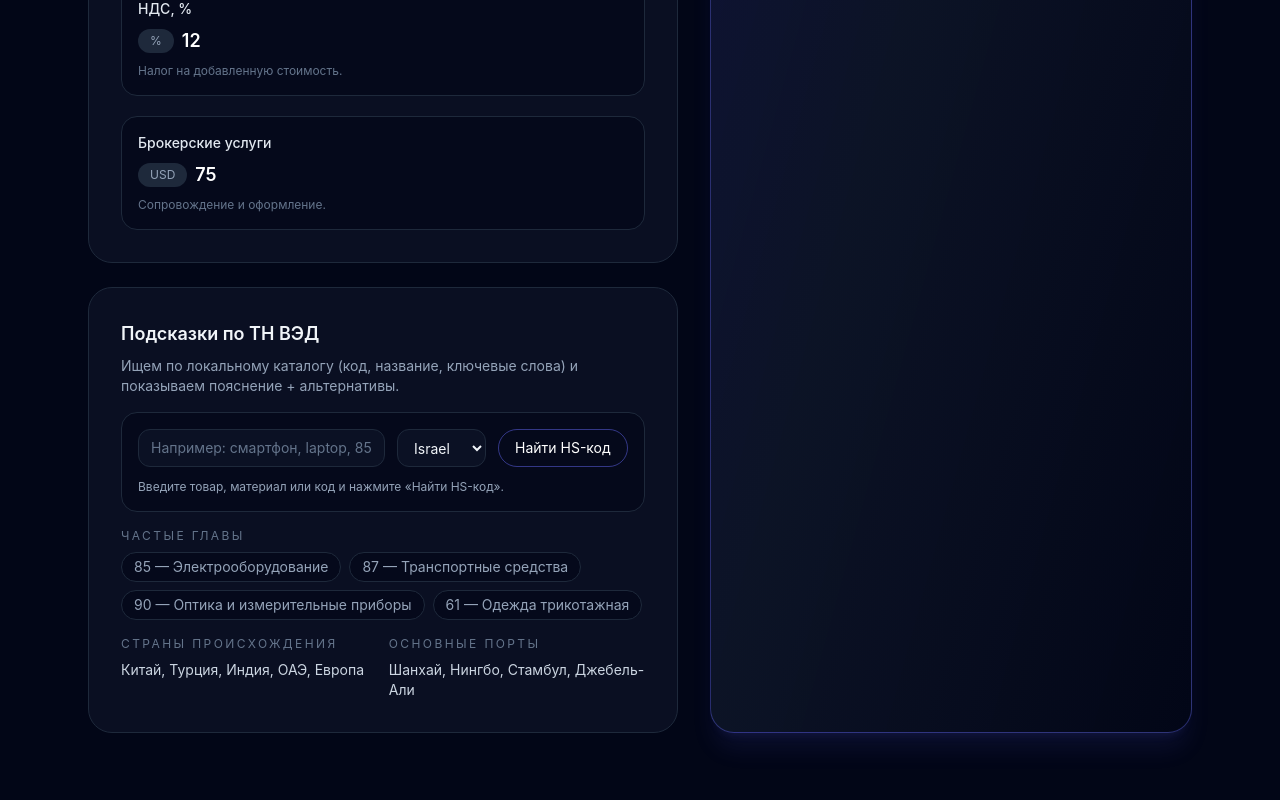
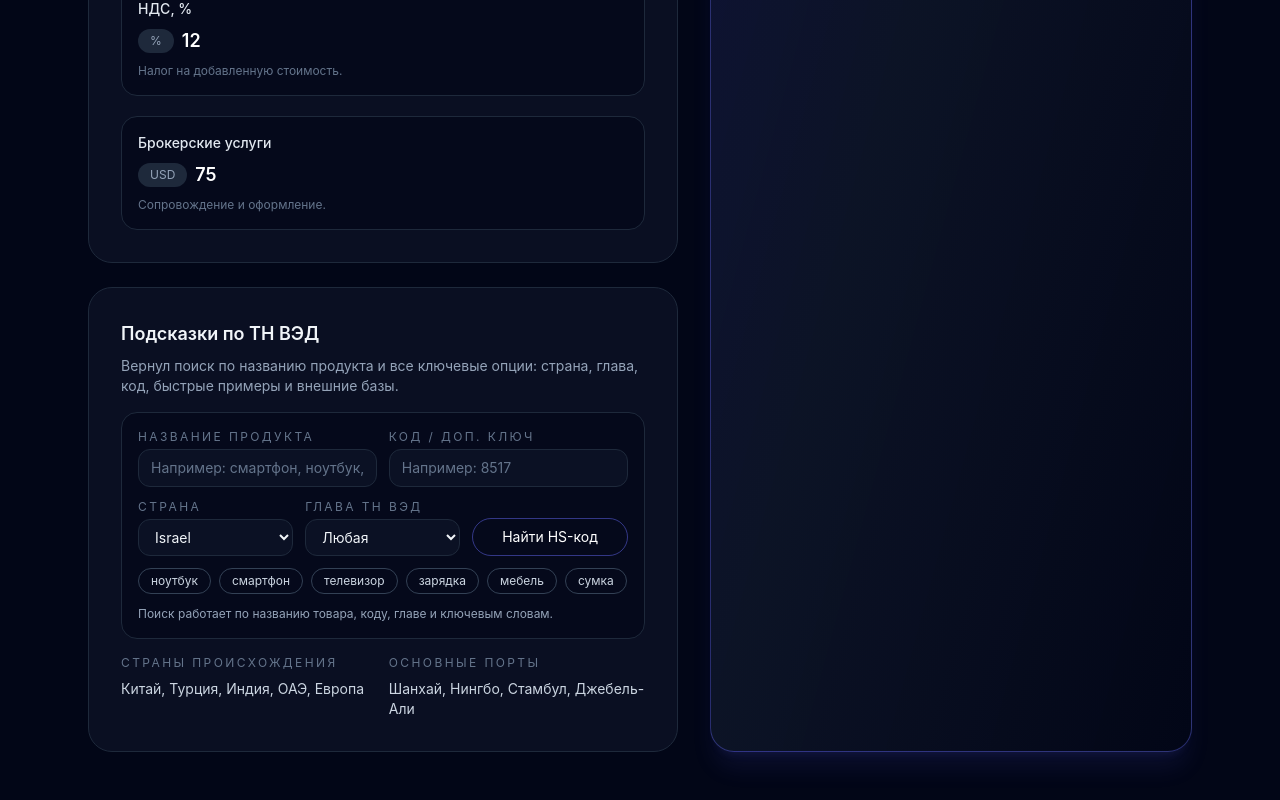
Before and after one commit to Arkadi2025/allmarka-calculator, a React (Vite) app: page / in a window 1280 px wide. Shown: the part 1293-2093 px from the top of the page. Built offline with nearby package versions, Linux system fonts and the light colour scheme.

Commit message:
Restore product-name HS search options

```diff
--- a/src/components/HsSection.jsx
+++ b/src/components/HsSection.jsx
@@ -1,17 +1,25 @@
 import { useMemo, useState } from 'react';
 
 import { COUNTRIES, HS_CHAPTERS, PORTS } from '../data/importData.js';
+import { HS_CATALOG } from '../data/hsCatalog.js';
 import { searchHsCode } from '../services/ai.js';
 
 const COUNTRY_OPTIONS = ['Israel', 'EU', 'Global'];
+const QUICK_PRODUCTS = HS_CATALOG.slice(0, 6).map((item) => item.keywords?.[0]).filter(Boolean);
 
 export default function HsSection() {
-  const [query, setQuery] = useState('');
+  const [productName, setProductName] = useState('');
+  const [manualCode, setManualCode] = useState('');
   const [country, setCountry] = useState('Israel');
+  const [chapter, setChapter] = useState('');
   const [result, setResult] = useState(null);
   const [alternatives, setAlternatives] = useState([]);
   const [links, setLinks] = useState([]);
   const [status, setStatus] = useState('idle');
+
+  const searchQuery = useMemo(() => {
+    return [productName, manualCode, chapter].filter(Boolean).join(' ');
+  }, [productName, manualCode, chapter]);
 
   const statusText = useMemo(() => {
     if (status === 'loading') {
@@ -23,45 +31,67 @@ export default function HsSection() {
       )}%)`;
     }
     if (status === 'done') {
-      return 'Совпадение не найдено. Проверьте формулировку и откройте внешние базы ниже.';
+      return 'Совпадение не найдено. Проверьте название товара, страну, главу и откройте внешние базы ниже.';
     }
-    return 'Введите товар, материал или код и нажмите «Найти HS-код».';
+    return 'Поиск работает по названию товара, коду, главе и ключевым словам.';
   }, [result, status]);
 
   const handleSearch = async (event) => {
     event.preventDefault();
     setStatus('loading');
-    const response = await searchHsCode({ query, country });
+    const response = await searchHsCode({ query: searchQuery, country });
     setResult(response.result);
     setAlternatives(response.alternatives);
     setLinks(response.links);
     setStatus('done');
   };
 
+  const setQuickProduct = (value) => {
+    setProductName(value);
+  };
+
   return (
     <section className="rounded-3xl border border-slate-800 bg-slate-900/60 p-6 md:p-8">
       <h3 className="text-lg font-semibold">Подсказки по ТН ВЭД</h3>
       <p className="mt-2 text-sm text-slate-400">
-        Ищем по локальному каталогу (код, название, ключевые слова) и показываем
-        пояснение + альтернативы.
+        Вернул поиск по названию продукта и все ключевые опции: страна, глава,
+        код, быстрые примеры и внешние базы.
       </p>
 
       <form
         onSubmit={handleSearch}
         className="mt-4 grid gap-3 rounded-2xl border border-slate-800 bg-slate-950/60 p-4"
       >
-        <div className="flex flex-wrap gap-3">
+        <div className="grid gap-3 md:grid-cols-2">
+          <label className="flex flex-col gap-1 text-xs uppercase tracking-[0.2em] text-slate-500">
+            Название продукта
             <input
               type="text"
-            value={query}
-            onChange={(event) => setQuery(event.target.value)}
-            placeholder="Например: смартфон, laptop, 8517"
-            className="min-w-[220px] flex-1 rounded-xl border border-slate-800 bg-slate-900/60 px-3 py-2 text-sm text-white outline-none placeholder:text-slate-500"
+              value={productName}
+              onChange={(event) => setProductName(event.target.value)}
+              placeholder="Например: смартфон, ноутбук, кроссовки"
+              className="rounded-xl border border-slate-800 bg-slate-900/60 px-3 py-2 text-sm normal-case tracking-normal text-white outline-none placeholder:text-slate-500"
             />
+          </label>
+          <label className="flex flex-col gap-1 text-xs uppercase tracking-[0.2em] text-slate-500">
+            Код / доп. ключ
+            <input
+              type="text"
+              value={manualCode}
+              onChange={(event) => setManualCode(event.target.value)}
+              placeholder="Например: 8517"
+              className="rounded-xl border border-slate-800 bg-slate-900/60 px-3 py-2 text-sm normal-case tracking-normal text-white outline-none placeholder:text-slate-500"
+            />
+          </label>
+        </div>
+
+        <div className="grid gap-3 md:grid-cols-3">
+          <label className="flex flex-col gap-1 text-xs uppercase tracking-[0.2em] text-slate-500">
+            Страна
             <select
               value={country}
               onChange={(event) => setCountry(event.target.value)}
-            className="rounded-xl border border-slate-800 bg-slate-900/60 px-3 py-2 text-sm text-slate-100 outline-none"
+              className="rounded-xl border border-slate-800 bg-slate-900/60 px-3 py-2 text-sm normal-case tracking-normal text-slate-100 outline-none"
             >
               {COUNTRY_OPTIONS.map((option) => (
                 <option key={option} value={option}>
@@ -69,12 +99,45 @@ export default function HsSection() {
                 </option>
               ))}
             </select>
+          </label>
+
+          <label className="flex flex-col gap-1 text-xs uppercase tracking-[0.2em] text-slate-500">
+            Глава ТН ВЭД
+            <select
+              value={chapter}
+              onChange={(event) => setChapter(event.target.value)}
+              className="rounded-xl border border-slate-800 bg-slate-900/60 px-3 py-2 text-sm normal-case tracking-normal text-slate-100 outline-none"
+            >
+              <option value="">Любая</option>
+              {HS_CHAPTERS.map((item) => (
+                <option key={item} value={item}>
+                  {item}
+                </option>
+              ))}
+            </select>
+          </label>
+
+          <div className="flex items-end">
             <button
               type="submit"
-            className="rounded-full border border-brand-500/50 px-4 py-2 text-sm text-white transition hover:border-brand-500"
+              className="w-full rounded-full border border-brand-500/50 px-4 py-2 text-sm text-white transition hover:border-brand-500"
             >
               Найти HS-код
             </button>
+          </div>
+        </div>
+
+        <div className="flex flex-wrap gap-2">
+          {QUICK_PRODUCTS.map((item) => (
+            <button
+              key={item}
+              type="button"
+              onClick={() => setQuickProduct(item)}
+              className="rounded-full border border-slate-700 px-3 py-1 text-xs text-slate-300 hover:border-brand-500 hover:text-white"
+            >
+              {item}
+            </button>
+          ))}
         </div>
 
         <div className="text-xs text-slate-400">{statusText}</div>
@@ -127,21 +190,6 @@ export default function HsSection() {
       ) : null}
 
       <div className="mt-4 grid gap-4 text-sm text-slate-400">
-        <div>
-          <p className="text-xs uppercase tracking-[0.2em] text-slate-500">
-            Частые главы
-          </p>
-          <div className="mt-2 flex flex-wrap gap-2">
-            {HS_CHAPTERS.map((chapter) => (
-              <span
-                key={chapter}
-                className="rounded-full border border-slate-800 bg-slate-950/60 px-3 py-1"
-              >
-                {chapter}
-              </span>
-            ))}
-          </div>
-        </div>
         <div className="grid gap-3 md:grid-cols-2">
           <div>
             <p className="text-xs uppercase tracking-[0.2em] text-slate-500">
```
Lines whose indentation alone changed are shown as unchanged.
